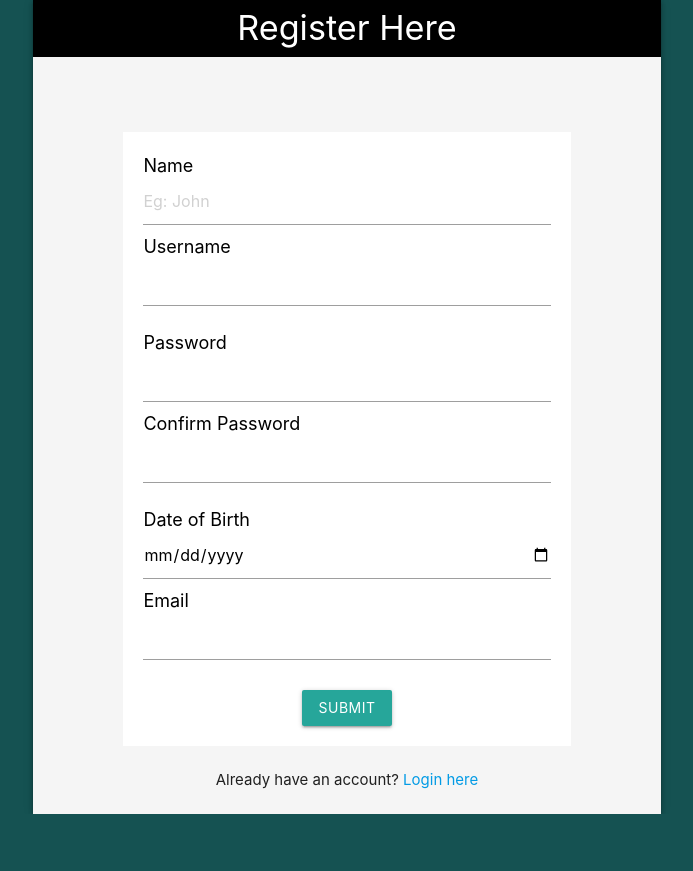
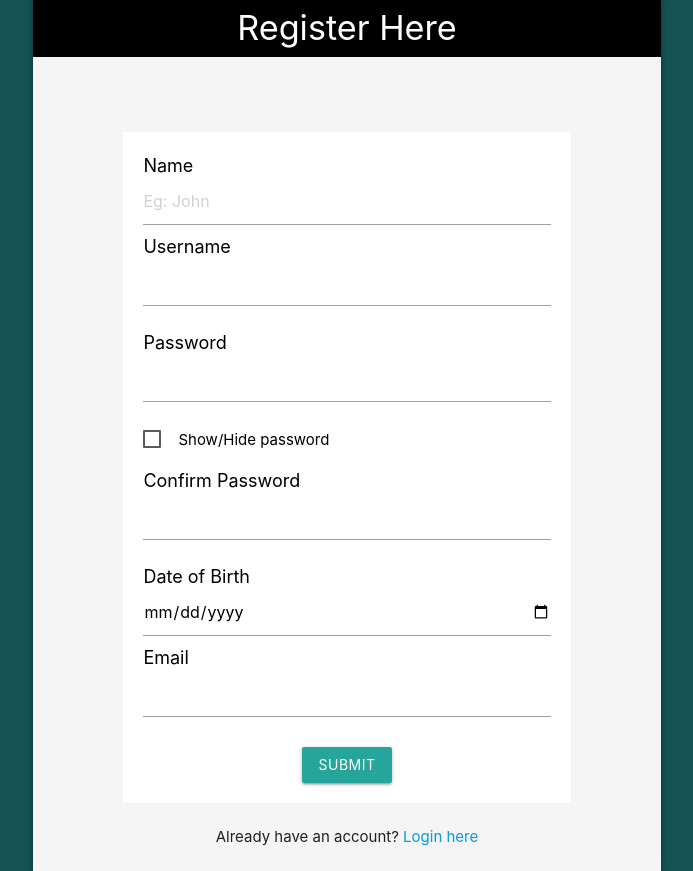
Before and after one commit to arshdeepdgreat/WebApp-Community-Forum, a PHP site: page /register.php in a window 1280 px wide. Shown: the part 30-901 px from the top of the page, without its empty margins (293-986 px from the left). Before the commit the page ends 844 px from the top, so only its background shows below. Run offline with PHP 8.4, Linux system fonts and the light colour scheme.

Commit message:
Show/hide added echo removed

```diff
--- a/register.php
+++ b/register.php
@@ -12,12 +12,12 @@
     $dob="";
     $mailid="";
     if (isset($_POST['submit'])){
-        echo $name=getsafe($conn,$_POST['f_name']);
-        echo $username=getsafe($conn,$_POST['u_name']);
-        echo $password=getsafe($conn,$_POST['password']);
-        echo $c_password=getsafe($conn,$_POST['c_password']);
-        echo $dob=getsafe($conn,$_POST['dob']);
-        echo $mailid=getsafe($conn,$_POST['mail-id']);
+        $name=getsafe($conn,$_POST['f_name']);
+        $username=getsafe($conn,$_POST['u_name']);
+        $password=getsafe($conn,$_POST['password']);
+        $c_password=getsafe($conn,$_POST['c_password']);
+        $dob=getsafe($conn,$_POST['dob']);
+        $mailid=getsafe($conn,$_POST['mail-id']);
 
         $sql1="SELECT * FROM `all_users` WHERE username = '$username' ";
         $res1=mysqli_query($conn,$sql1);
@@ -34,7 +34,7 @@
         $c_password=md5($password);
 
         if($errorname=="" && $errpass==""){
-            echo $sql2="INSERT INTO `all_users`(`username`, `email_id`, `password`, `name`, `DOB`, `dp_image`)
+            $sql2="INSERT INTO `all_users`(`username`, `email_id`, `password`, `name`, `DOB`, `dp_image`)
             VALUES ('$username','$mailid','$c_password','$name','$dob','sample')";
             $res2=mysqli_query($conn,$sql2);
             $message=" Your username is '$username' and you can login now ";
@@ -91,6 +91,16 @@
         border-radius: 50%;
     }
     </style>
+    <script>
+        function myFunction() {
+            var x = document.getElementById("password");
+            if (x.type === "password") {
+                x.type = "text";
+            } else {
+                x.type = "password";
+            }
+        }
+    </script>
 </head>
 <body class="greenbg">
     <!-- nav bar browse + about + login -->
@@ -114,6 +124,12 @@
                     <label  for="password">Password</label>
                     <input type="password" name="password" id="password" value=<?php echo $password?>>
                 </div>
+                <p>
+                    <label>
+                        <input type="checkbox" onclick="myFunction()"/>
+                        <span>Show/Hide password</span>
+                    </label>
+                </p>
                 <div>
                     <label  for="c_password">Confirm Password</label>
                     <input type="password" name="c_password" id="c_password" value=<?php echo $c_password?>>
```
